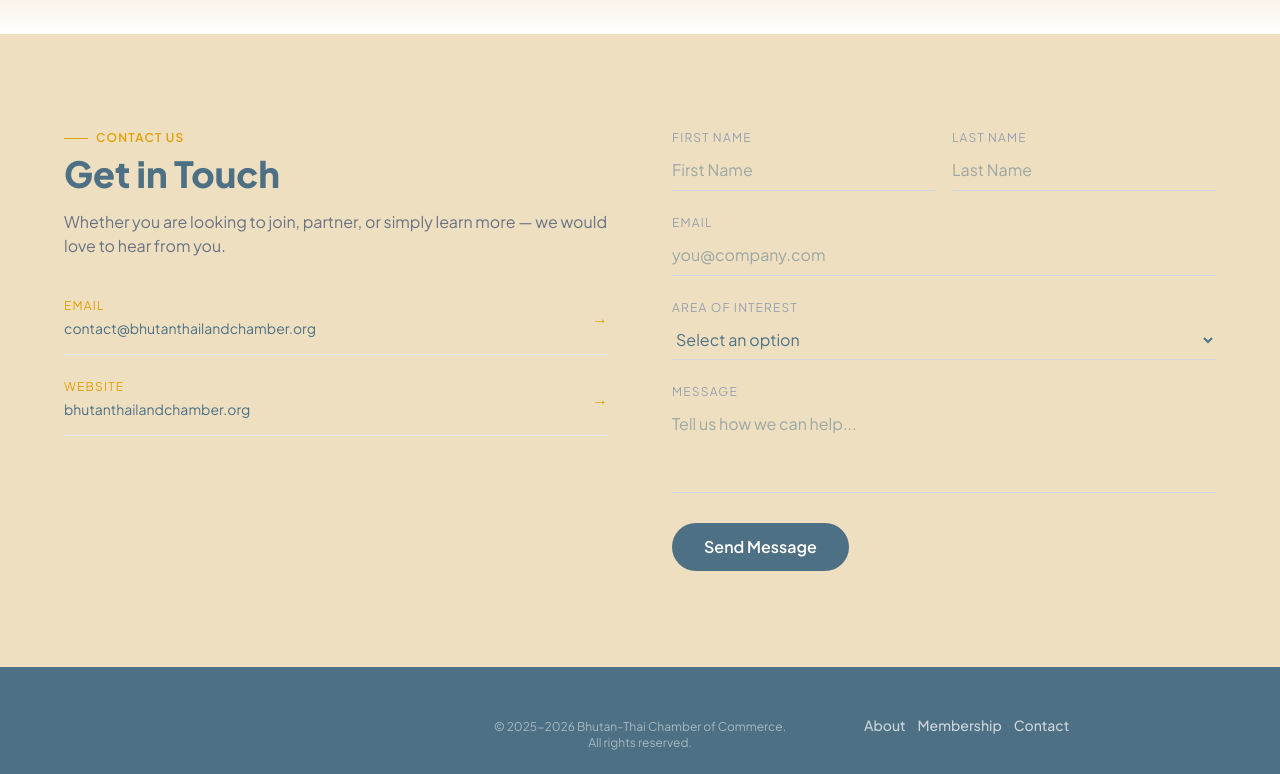
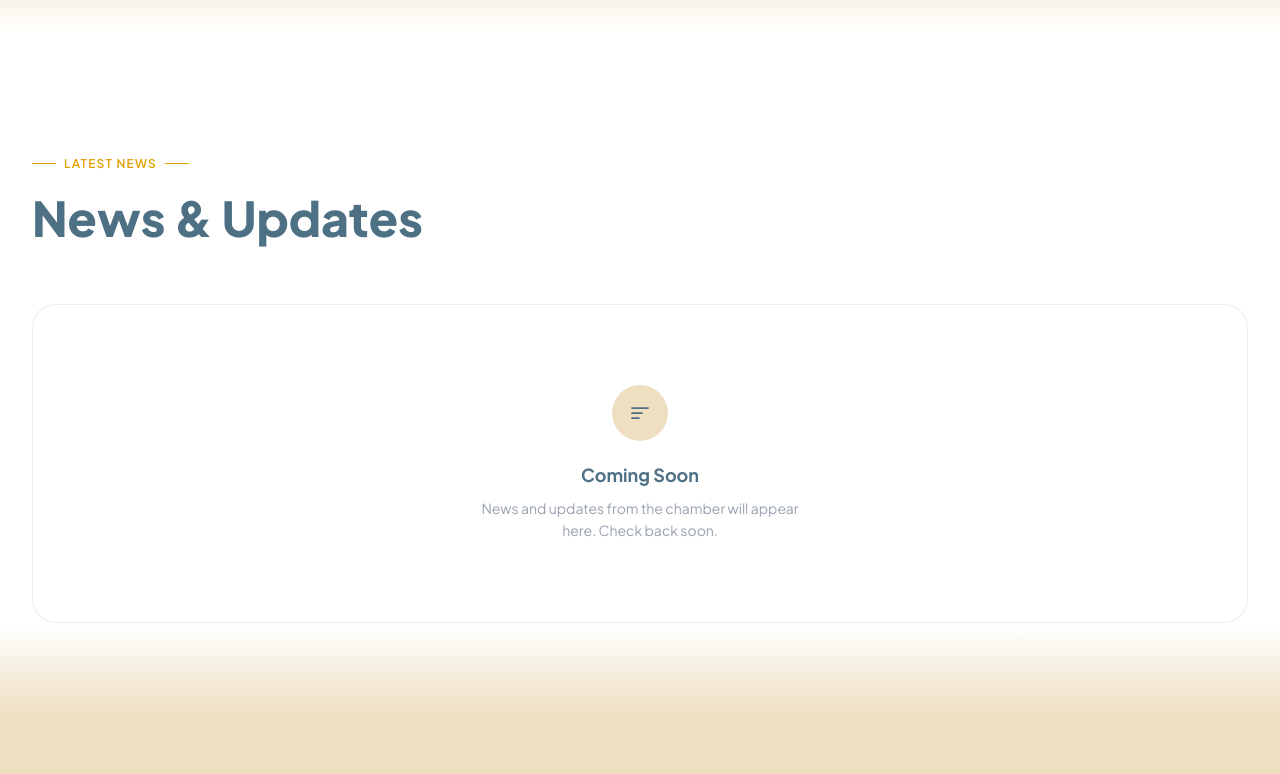
Before and after one commit to Snorbs23/bhtcc-website, a Next.js app: page / in a window 1280 px wide. Shown: the part 2060-2834 px from the top of the page. Built offline with nearby package versions, Linux system fonts and the light colour scheme.

Commit message:
Fix hero logo size, restore glass contact section, restore news section

```diff
--- a/src/app/page.tsx
+++ b/src/app/page.tsx
@@ -3,6 +3,7 @@ import Hero from "@/components/Hero";
 import Marquee from "@/components/Marquee";
 import About from "@/components/About";
 import WhyJoin from "@/components/WhyJoin";
+import News from "@/components/News";
 import Contact from "@/components/Contact";
 import Footer from "@/components/Footer";
 
@@ -15,6 +16,7 @@ export default function Home() {
         <Marquee />
         <About />
         <WhyJoin />
+        <News />
         <Contact />
       </main>
       <Footer />
--- a/src/components/Contact.tsx
+++ b/src/components/Contact.tsx
@@ -40,7 +40,16 @@ export default function Contact() {
 
   return (
     <section id="contact" style={{ background: "#EEDFC0" }} className="py-24 px-6">
-      <div className="max-w-6xl mx-auto grid grid-cols-1 md:grid-cols-2 gap-16">
+      <div
+        className="max-w-6xl mx-auto rounded-3xl p-10 md:p-14 grid grid-cols-1 md:grid-cols-2 gap-16"
+        style={{
+          background: "rgba(255,255,255,0.45)",
+          backdropFilter: "blur(20px)",
+          WebkitBackdropFilter: "blur(20px)",
+          border: "1px solid rgba(255,255,255,0.6)",
+          boxShadow: "0 8px 32px rgba(0,0,0,0.08)",
+        }}
+      >
         <div>
           <p className="text-[#E1A101] text-xs tracking-widest font-semibold mb-2 flex items-center gap-2">
             <span className="inline-block w-6 h-px bg-[#E1A101]"></span> CONTACT US
--- a/src/components/Navbar.tsx
+++ b/src/components/Navbar.tsx
@@ -17,8 +17,8 @@ export default function Navbar() {
         <div className="flex items-center justify-between">
           {/* Logo + Text */}
           <a href="/" className="flex items-center gap-3">
-            <img src="/BHTCClong.png" alt="BHTCC" className="hidden md:block" style={{ height: '60px', width: 'auto', objectFit: 'contain' }} />
-            <img src="/BHTCC.png" alt="BHTCC" className="block md:hidden" style={{ height: '48px', width: 'auto', objectFit: 'contain' }} />
+            <img src="/BHTCClong.png" alt="BHTCC" className="hidden md:block" style={{ height: '110px', width: 'auto', objectFit: 'contain' }} />
+            <img src="/BHTCC.png" alt="BHTCC" className="block md:hidden" style={{ height: '80px', width: 'auto', objectFit: 'contain' }} />
           </a>
 
           {/* Desktop nav links */}
--- a/src/components/News.tsx
+++ b/src/components/News.tsx
@@ -1,33 +1,6 @@
 "use client";
 
 import { motion } from "framer-motion";
-
-const newsItems = [
-  {
-    category: "Trade",
-    date: "March 15, 2025",
-    headline: "BHTCC Facilitates First Direct Trade Mission Between Thimphu and Bangkok",
-    excerpt:
-      "A delegation of 12 Bhutanese entrepreneurs visited Bangkok for a week-long trade facilitation programme organised by the chamber.",
-    href: "/news",
-  },
-  {
-    category: "Membership",
-    date: "February 28, 2025",
-    headline: "New Corporate Members Join BHTCC in 2025",
-    excerpt:
-      "The chamber welcomes several new corporate and government members as bilateral relations between Bhutan and Thailand continue to strengthen.",
-    href: "/news",
-  },
-  {
-    category: "Events",
-    date: "January 20, 2025",
-    headline: "Annual Business Forum Announced for Q2 2025",
-    excerpt:
-      "BHTCC announces its flagship annual business forum, bringing together stakeholders from both nations to explore investment and trade opportunities.",
-    href: "/news",
-  },
-];
 
 export default function News() {
   return (
@@ -42,97 +15,49 @@ export default function News() {
           className="mb-14"
         >
           <div className="inline-flex items-center gap-2 mb-4">
-            <span className="w-6 h-px" style={{ backgroundColor: "#C5973E" }} />
-            <span className="text-xs font-semibold uppercase tracking-widest" style={{ color: "#C5973E" }}>
+            <span className="w-6 h-px" style={{ backgroundColor: "#E1A101" }} />
+            <span className="text-xs font-semibold uppercase tracking-widest" style={{ color: "#E1A101" }}>
               Latest News
             </span>
-            <span className="w-6 h-px" style={{ backgroundColor: "#C5973E" }} />
+            <span className="w-6 h-px" style={{ backgroundColor: "#E1A101" }} />
           </div>
-          <div className="flex items-end justify-between">
-            <h2 className="text-4xl lg:text-5xl font-extrabold leading-tight" style={{ color: "#1B5558" }}>
-              News &amp; Updates
-            </h2>
-            <a
-              href="/news"
-              className="hidden sm:inline-flex items-center gap-1.5 text-sm font-semibold transition-colors duration-200 hover:opacity-70"
-              style={{ color: "#1B5558" }}
-            >
-              View All News
-              <svg width="14" height="14" viewBox="0 0 14 14" fill="none" aria-hidden="true">
-                <path d="M3 7H11M11 7L7.5 3.5M11 7L7.5 10.5" stroke="currentColor" strokeWidth="1.5" strokeLinecap="round" strokeLinejoin="round" />
-              </svg>
-            </a>
-          </div>
+          <h2 className="text-4xl lg:text-5xl font-extrabold leading-tight" style={{ color: "#4D7084" }}>
+            News &amp; Updates
+          </h2>
         </motion.div>
 
-        {/* Cards grid */}
-        <div className="grid grid-cols-1 md:grid-cols-3 gap-8">
-          {newsItems.map((item, i) => (
-            <motion.a
-              key={i}
-              href={item.href}
-              initial={{ opacity: 0, y: 30 }}
-              whileInView={{ opacity: 1, y: 0 }}
-              viewport={{ once: true }}
-              transition={{ duration: 0.6, delay: i * 0.1 }}
-              className="group bg-white rounded-2xl p-7 shadow-sm hover:shadow-md transition-all duration-300 flex flex-col"
-            >
-              <div className="flex items-center justify-between mb-5">
-                <span
-                  className="text-xs font-semibold uppercase tracking-widest px-3 py-1 rounded-full"
-                  style={{ backgroundColor: "#E8F4F2", color: "#1B5558" }}
-                >
-                  {item.category}
-                </span>
-                <span className="text-xs text-gray-400">{item.date}</span>
-              </div>
-
-              <h3
-                className="text-base font-bold leading-snug mb-3 group-hover:opacity-75 transition-opacity duration-200"
-                style={{ color: "#1B5558" }}
-              >
-                {item.headline}
-              </h3>
-
-              <p className="text-sm text-gray-500 leading-relaxed flex-1">
-                {item.excerpt}
-              </p>
-
-              <div className="mt-6 flex items-center gap-1.5 text-sm font-semibold" style={{ color: "#C5973E" }}>
-                Read More
-                <svg
-                  width="14"
-                  height="14"
-                  viewBox="0 0 14 14"
-                  fill="none"
-                  className="transition-transform duration-200 group-hover:translate-x-0.5"
-                  aria-hidden="true"
-                >
-                  <path d="M3 7H11M11 7L7.5 3.5M11 7L7.5 10.5" stroke="currentColor" strokeWidth="1.5" strokeLinecap="round" strokeLinejoin="round" />
-                </svg>
-              </div>
-            </motion.a>
-          ))}
-        </div>
-
-        {/* Mobile "View All" button */}
+        {/* Empty state */}
         <motion.div
-          initial={{ opacity: 0, y: 20 }}
+          initial={{ opacity: 0, y: 30 }}
           whileInView={{ opacity: 1, y: 0 }}
           viewport={{ once: true }}
-          transition={{ duration: 0.6, delay: 0.3 }}
-          className="mt-10 text-center sm:hidden"
+          transition={{ duration: 0.6, delay: 0.1 }}
+          className="flex flex-col items-center justify-center py-20 text-center"
+          style={{
+            background: "rgba(255,255,255,0.5)",
+            backdropFilter: "blur(12px)",
+            WebkitBackdropFilter: "blur(12px)",
+            border: "1px solid rgba(77,112,132,0.12)",
+            borderRadius: "1.5rem",
+          }}
         >
-          <a
-            href="/news"
-            className="inline-flex items-center gap-2 px-7 py-3 rounded-full text-sm font-semibold text-white transition-opacity duration-200 hover:opacity-90"
-            style={{ backgroundColor: "#1B5558" }}
+          <div
+            className="w-14 h-14 rounded-full flex items-center justify-center mb-5"
+            style={{ backgroundColor: "#EEDFC0" }}
           >
-            View All News
-          </a>
+            <svg width="24" height="24" viewBox="0 0 24 24" fill="none" aria-hidden="true">
+              <path d="M4 7h16M4 12h10M4 17h7" stroke="#4D7084" strokeWidth="1.75" strokeLinecap="round" />
+            </svg>
+          </div>
+          <h3 className="text-lg font-bold mb-2" style={{ color: "#4D7084" }}>
+            Coming Soon
+          </h3>
+          <p className="text-gray-400 text-sm max-w-xs leading-relaxed">
+            News and updates from the chamber will appear here. Check back soon.
+          </p>
         </motion.div>
       </div>
-      <div className="h-24 bg-gradient-to-b from-white to-[#F5F0E8]" />
+      <div className="h-24 bg-gradient-to-b from-white to-[#EEDFC0]" />
     </section>
   );
 }
```
